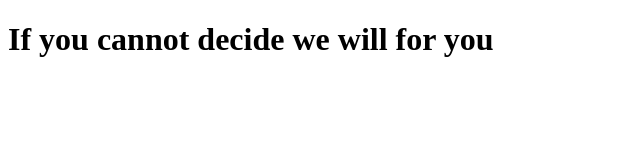
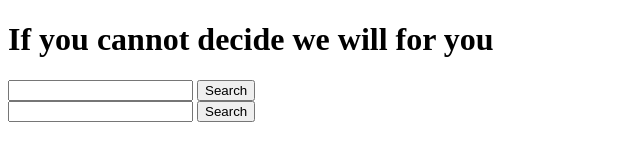
Before and after one commit to Gatewayss/recipes-for-disaster, a plain HTML site: page index.html in a window 1280 px wide. Shown: the whole page, without its empty margins (0-640 px from the left). Drawn offline with Linux system fonts and the light colour scheme.

Commit message:
add input field and button to HTML

```diff
--- a/index.html
+++ b/index.html
@@ -15,9 +15,19 @@
         </h1>
     </header>
 
-    <div id="food"> </div>
+    <div id="food">
+        <div>
+            <input type="text" id="foodInput">
+            <button id="searchBtn">Search</button>
+        </div>
+    </div>
 
-    <div id="drink"> </div>
+    <div id="drink">
+        <div>
+            <input type="text" id="drinkInput">
+            <button id="searchBtn">Search</button>
+        </div>
+    </div>
 
     <script src="./assets/js/main.js"></script>
 </body>
```
